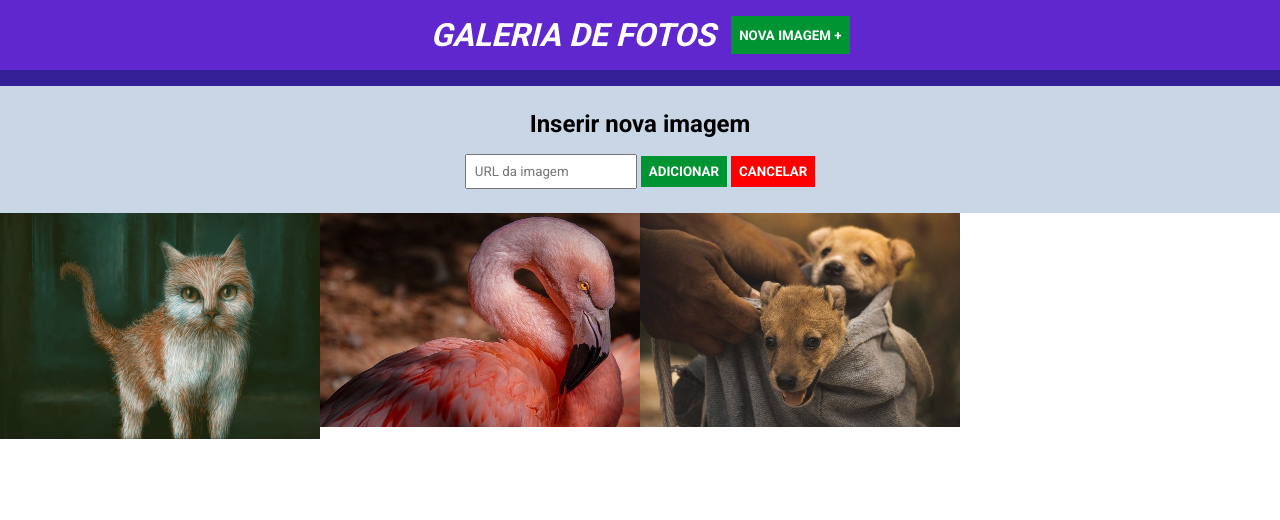
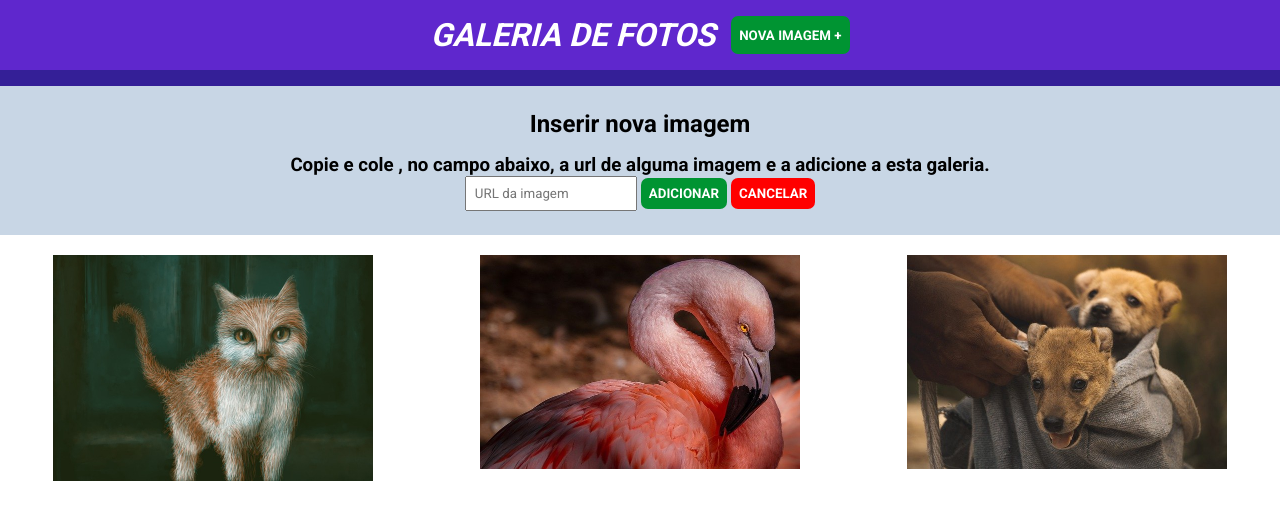
Before and after one commit to BetoCruz/jquery-galeria-fotos, a plain HTML site: page index.html in a window 1280 px wide. Both pictures are taken after a click on the button "NOVA IMAGEM +". Drawn offline with nearby package versions, Linux system fonts and the light colour scheme.

Commit message:
fix: add margin-bottom no form e ajustando espaçamento

```diff
--- a/index.html
+++ b/index.html
@@ -19,14 +19,15 @@
     </header>
     <form>
         <h2>Inserir nova imagem</h2>
+        <h3>Copie e cole , no campo abaixo, a url de alguma imagem e a adicione a esta galeria.</h3>
         <input type="url" id="endereco-imagem-nova" placeholder="URL da imagem">
         <button type="submit">Adicionar</button>
         <button type="reset" id="botao-cancelar">Cancelar</button>
     </form>
     <ul>
-        <li>
-            <img src="./images/foto1.jpg" alt="Pintura de um gato">
-            <div class="overlay-imagem-link">
+        <li >
+            <img src="./images/foto1.jpg " alt="Pintura de um gato">
+            <div class="overlay-imagem-link" >
                 <a href="./images/foto1.jpg" title="Ver imagem em tamanho real" target="_blank">
                     Ver imagem em tamanho real
                 </a>
--- a/main.css
+++ b/main.css
@@ -25,6 +25,7 @@ form {
     padding: 24px 0;
     text-align: center;
     display: none;
+    margin-bottom: 20px;
 }
 
 form h2 {
@@ -38,6 +39,7 @@ input, button {
 button {
     background-color: #009432;
     border: none;
+    border-radius: 7px;
     font-weight: bold;
     text-transform: uppercase;
     color: #fff;
@@ -50,6 +52,7 @@ button {
 
 ul {
     display: flex;
+    justify-content: space-around;
     flex-wrap: wrap;
 }
 
@@ -63,6 +66,7 @@ ul li {
 
 ul li img {
     width: 100%;
+
 }
 
 .overlay-imagem-link {
--- a/main.js
+++ b/main.js
@@ -6,7 +6,6 @@ $(document).ready(function(){
     // })
 
     $('header button').click(function() {
-        alert('Expandir formulario')
         $('form').slideDown();
     })
 
```
